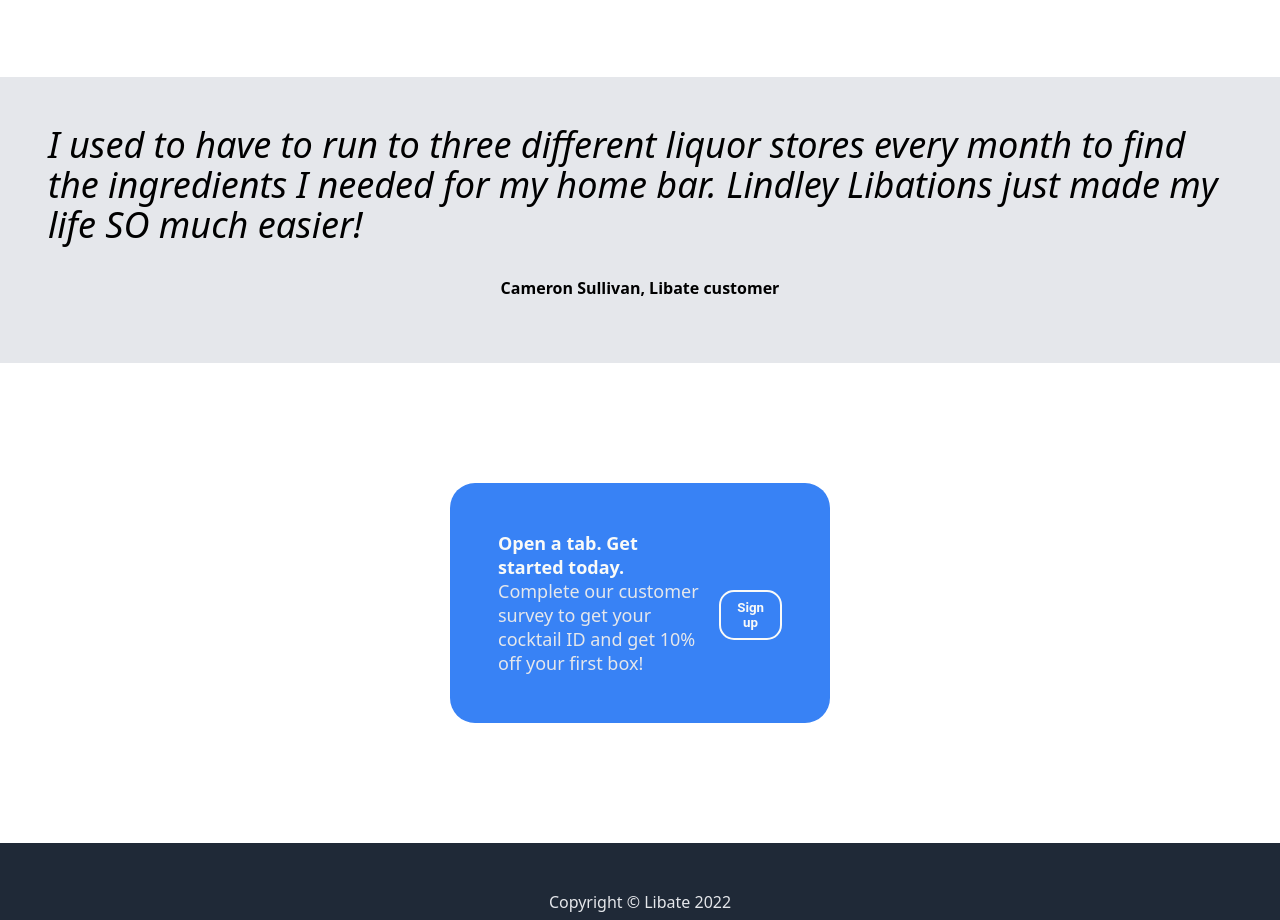
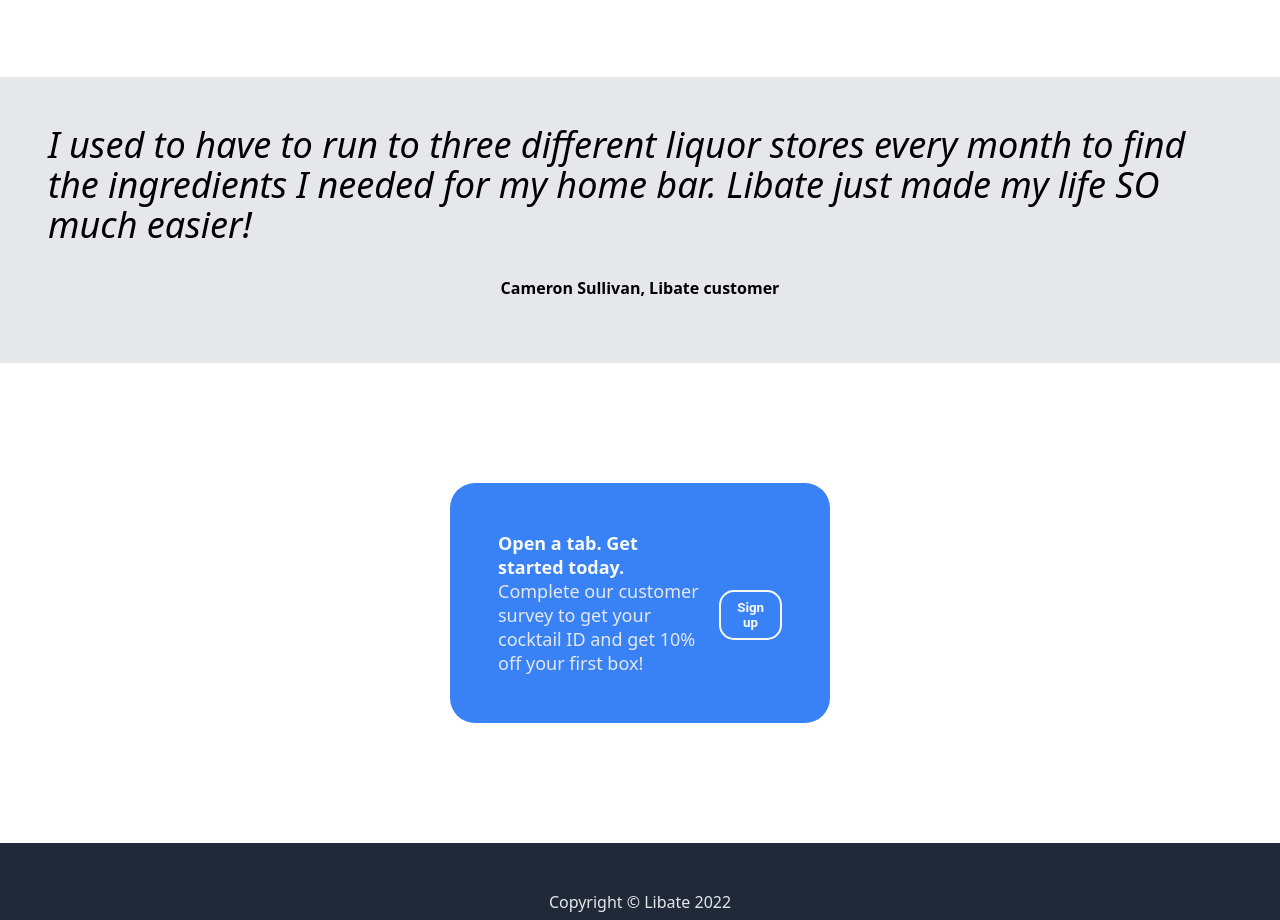
Before and after one commit to JordanLindley/lindley-libations, a plain HTML site: page index.html in a window 1280 px wide. Shown: the part 1090-2010 px from the top of the page. Drawn offline with Linux system fonts and the light colour scheme.

Commit message:
fix typo in testimonial
changed "Lindley Libations" to "Libate" in testimonial quote section
of html.

```diff
--- a/index.html
+++ b/index.html
@@ -67,7 +67,7 @@
     </div>
 <!-- quote section, customer testimonial -->
     <div class="testimonial">
-      <div class="quote"><em>I used to have to run to three different liquor stores every month to find the ingredients I needed for my home bar. Lindley Libations just made my life SO much easier!</em></div>
+      <div class="quote"><em>I used to have to run to three different liquor stores every month to find the ingredients I needed for my home bar. Libate just made my life SO much easier!</em></div>
       <p class="quote-name">Cameron Sullivan, Libate customer</p>
     </div>
 <!-- call to action with sign up button and monetary promotion -->
```
